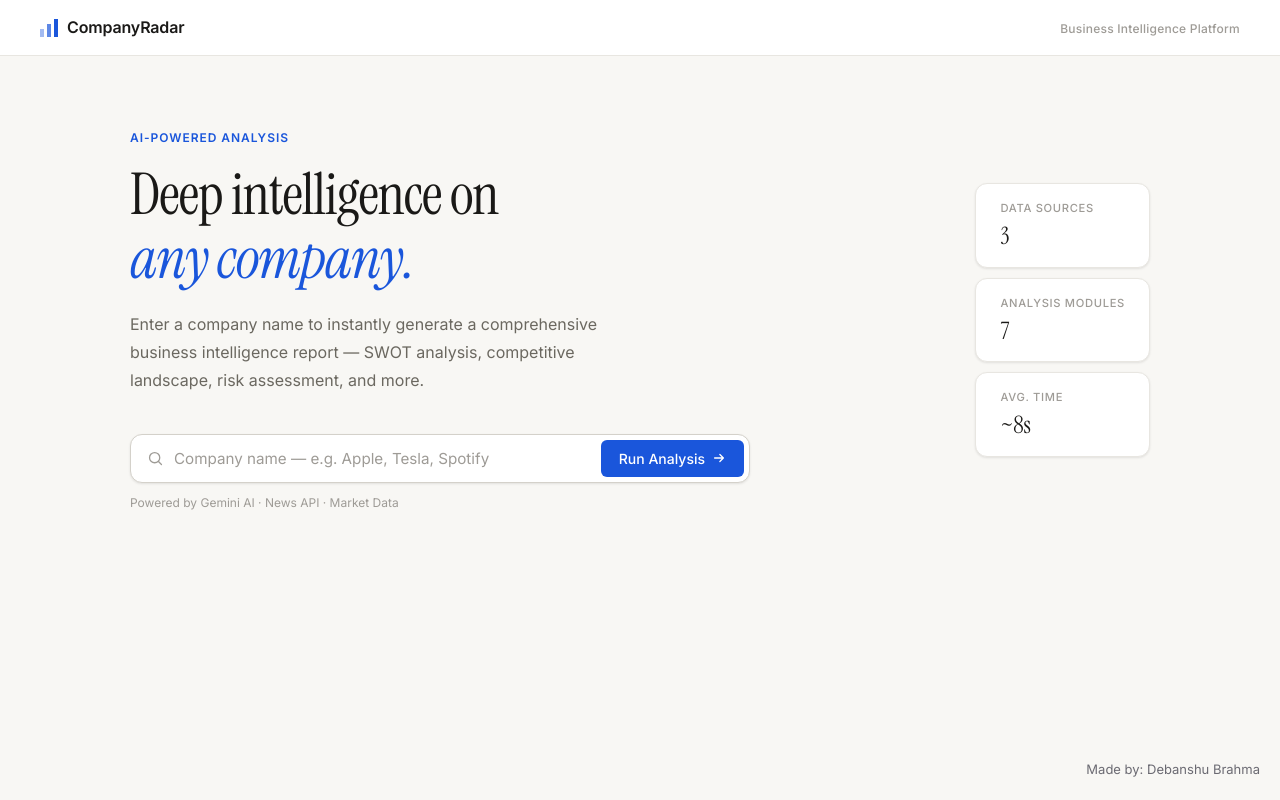
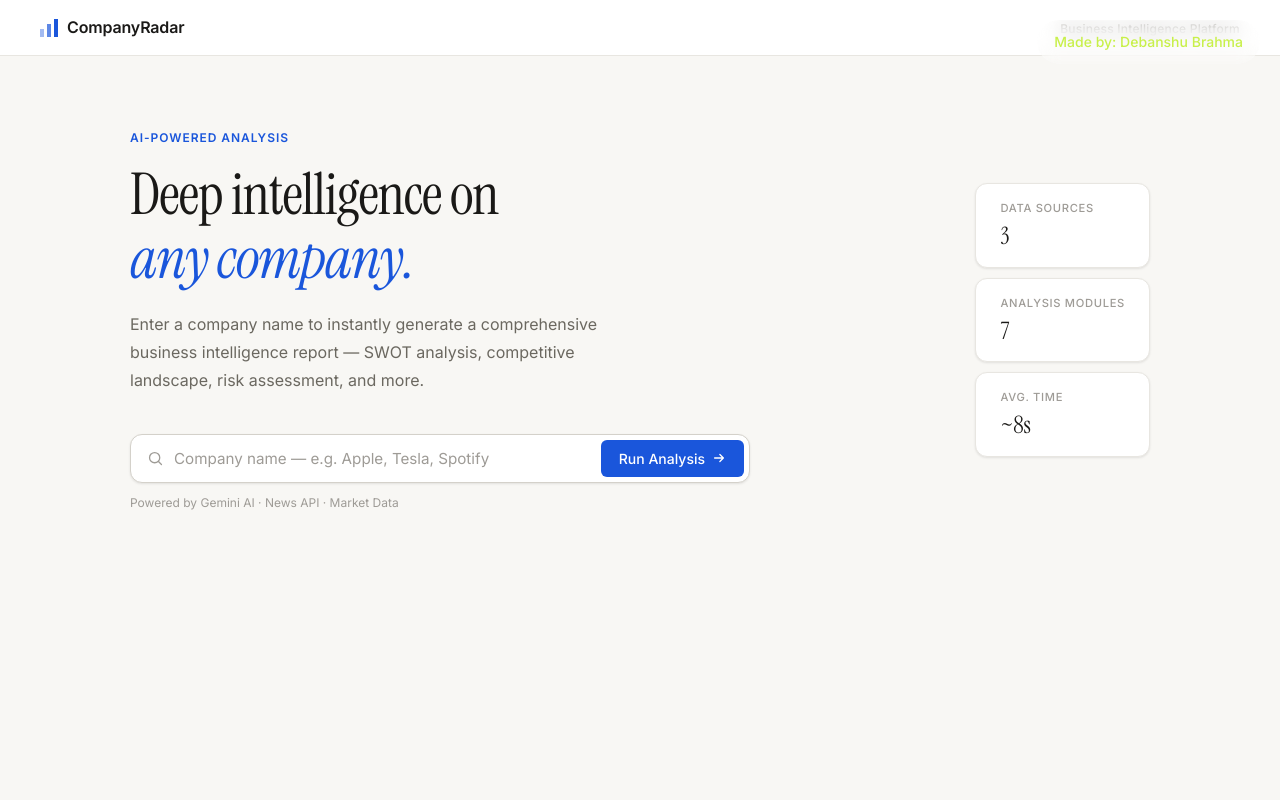
Before and after one commit to debanshuu/CompanyRadar, a website: page public/index.html in a window 1280 px wide. Drawn offline with nearby package versions, Linux system fonts and the light colour scheme.

Commit message:
Update style.css

```diff
--- a/public/style.css
+++ b/public/style.css
@@ -48,13 +48,22 @@ body {
 }
 .creator-badge {
   position: fixed;
-  bottom: 20px;
+  top: 20px;
   right: 20px;
 
-  color: #6b6a72;
-  font-size: 13px;
+  z-index: 9999;
 
-  z-index: 9999;
+  padding: 10px 16px;
+  border-radius: 999px;
+
+  background: rgba(255, 255, 255, 0.05);
+  backdrop-filter: blur(10px);
+
+  border: 1px solid rgba(255, 255, 255, 0.08);
+
+  color: #c8f04a;
+  font-size: 14px;
+  font-weight: 500;
 }
 /* ── Header ────────────────────────────────── */
 .header {
```
